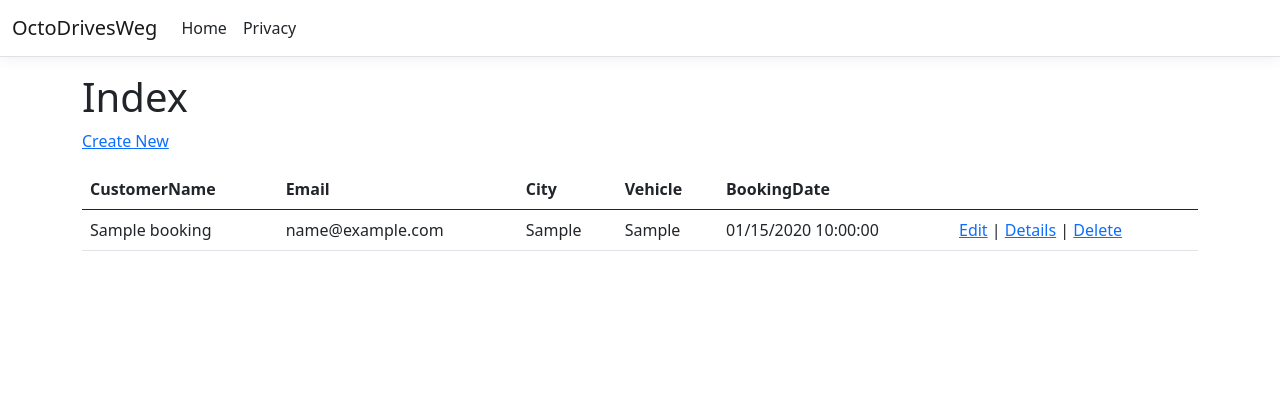
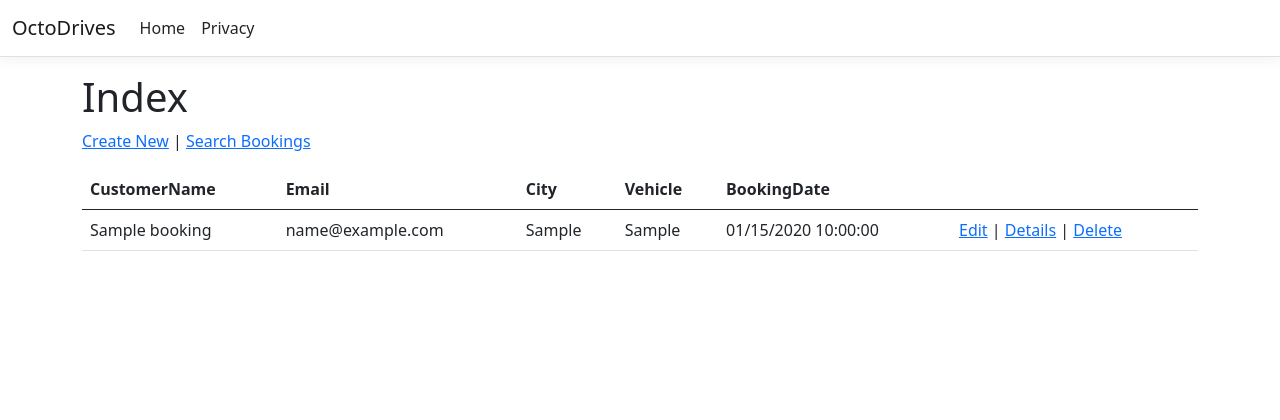
Before and after one commit to osalswaidi-spec/cpis358_assingment3, an ASP.NET Core app: page /Bookings in a window 1280 px wide. Shown: the top 420 px of the page. Run offline with ASP.NET Core 8, Linux system fonts and the light colour scheme; tables that the repository leaves empty hold one stand-in row (values such as "Sample post"); style sheets or scripts are compiled from the project's sources.

Commit message:
Integrated booking and search navigation

```diff
--- a/OctoDrivesWeg/Views/Bookings/Index.cshtml
+++ b/OctoDrivesWeg/Views/Bookings/Index.cshtml
@@ -7,7 +7,8 @@
 <h1>Index</h1>
 
 <p>
-    <a asp-action="Create">Create New</a>
+    <a asp-action="Create">Create New</a> |
+    <a asp-action="SearchForm">Search Bookings</a>
 </p>
 <table class="table">
     <thead>
--- a/OctoDrivesWeg/Views/Home/About.cshtml
+++ b/OctoDrivesWeg/Views/Home/About.cshtml
@@ -33,6 +33,7 @@
         <li>
             <a href="/Home/About">About Us</a>
             <ul>
+                <li><a href="/Bookings/Index">Bookings</a></li>
                 <li><a href="/Home/About#mission">Mission</a></li>
                 <li><a href="/Home/About#vision">Vision</a></li>
                 <li><a href="/Home/About#team">Team</a></li>
--- a/OctoDrivesWeg/Views/Home/Index.cshtml
+++ b/OctoDrivesWeg/Views/Home/Index.cshtml
@@ -123,6 +123,7 @@
         <li>
             <a href="/Home/About">About Us</a>
             <ul>
+                <li><a href="/Bookings/Index">Bookings</a></li>
                 <li><a href="/Home/About#mission">Mission</a></li>
                 <li><a href="/Home/About#vision">Vision</a></li>
                 <li><a href="/Home/About#team">Team</a></li>
--- a/OctoDrivesWeg/Views/Home/Login.cshtml
+++ b/OctoDrivesWeg/Views/Home/Login.cshtml
@@ -34,6 +34,7 @@
         <li>
             <a href="/Home/About">About Us</a>
             <ul>
+                <li><a href="/Bookings/Index">Bookings</a></li>
                 <li><a href="/Home/About#mission">Mission</a></li>
                 <li><a href="/Home/About#vision">Vision</a></li>
                 <li><a href="/Home/About#team">Team</a></li>
--- a/OctoDrivesWeg/Views/Home/Signup.cshtml
+++ b/OctoDrivesWeg/Views/Home/Signup.cshtml
@@ -34,6 +34,7 @@
         <li>
             <a href="/Home/About">About Us</a>
             <ul>
+                <li><a href="/Bookings/Index">Bookings</a></li>
                 <li><a href="/Home/About#mission">Mission</a></li>
                 <li><a href="/Home/About#vision">Vision</a></li>
                 <li><a href="/Home/About#team">Team</a></li>
--- a/OctoDrivesWeg/Views/Shared/_Layout.cshtml
+++ b/OctoDrivesWeg/Views/Shared/_Layout.cshtml
@@ -12,7 +12,7 @@
     <header>
         <nav class="navbar navbar-expand-sm navbar-toggleable-sm navbar-light bg-white border-bottom box-shadow mb-3">
             <div class="container-fluid">
-                <a class="navbar-brand" asp-area="" asp-controller="Home" asp-action="Index">OctoDrivesWeg</a>
+                <a class="navbar-brand" asp-area="" asp-controller="Home" asp-action="Index">OctoDrives</a>
                 <button class="navbar-toggler" type="button" data-bs-toggle="collapse" data-bs-target=".navbar-collapse" aria-controls="navbarSupportedContent"
                         aria-expanded="false" aria-label="Toggle navigation">
                     <span class="navbar-toggler-icon"></span>
```
